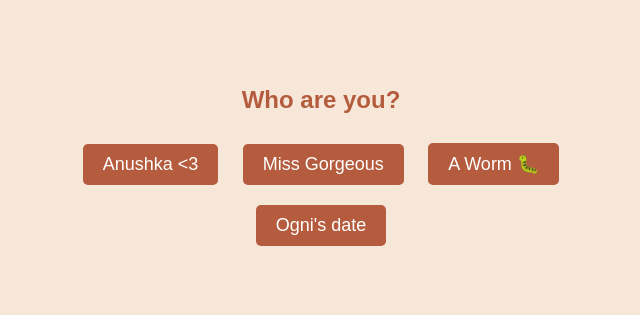
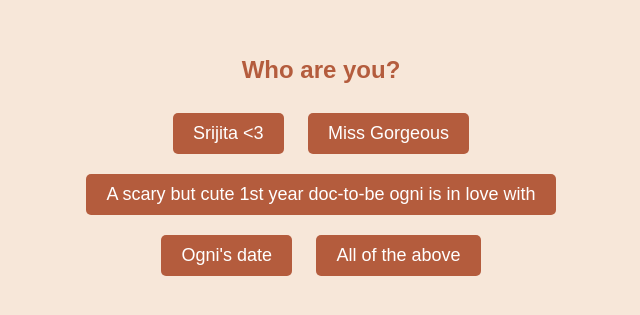
Before and after one commit to AgnivaMaiti/ggvvgvuttuidyrdryd, a plain HTML site: page index.html in a window 1280 px wide. Shown: the part 259-574 px from the top of the page, without its empty margins (319-959 px from the left). Drawn offline with Linux system fonts and the light colour scheme.

Commit message:
Update index.html

```diff
--- a/index.html
+++ b/index.html
@@ -3,16 +3,18 @@
 <head>
   <meta charset="UTF-8">
   <meta name="viewport" content="width=device-width, initial-scale=1.0">
-  <title>For Anushka</title>
+  <title>For Srijita</title>
   <link rel="stylesheet" href="style.css">
 </head>
 <body>
   <div class="container" id="login">
     <h2>Who are you?</h2>
-    <button onclick="login('Anushka <3')">Anushka <3</button>
+    <button onclick="login('Srijita <3')">Srijita <3</button>
     <button onclick="login('Miss Gorgeous')">Miss Gorgeous</button>
-    <button onclick="login('A Worm 🐛')">A Worm 🐛</button>
+    <button onclick="login('A scary but cute 1st year doc-to-be ogni is in love with')">A scary but cute 1st year doc-to-be ogni is in love with</button>
     <button onclick="login('Ogni\'s date')">Ogni's date</button>
+        <button onclick="login('All of the above')">All of the above</button>
+
   </div>
 
   <div class="container" id="message" style="display: none;">
```
